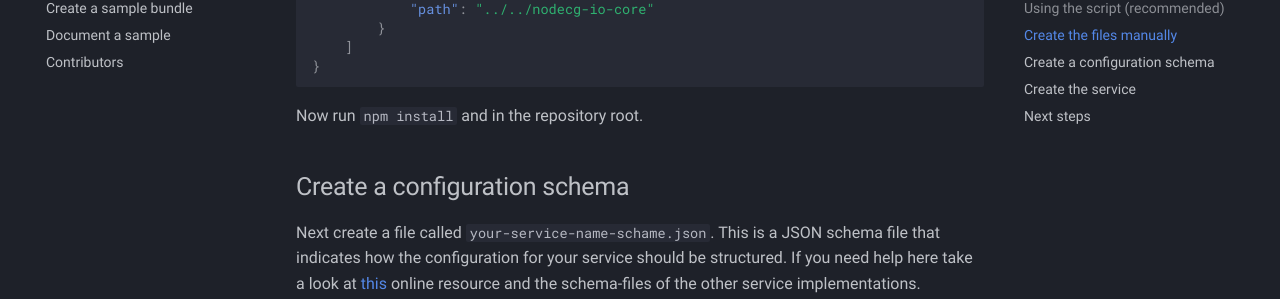
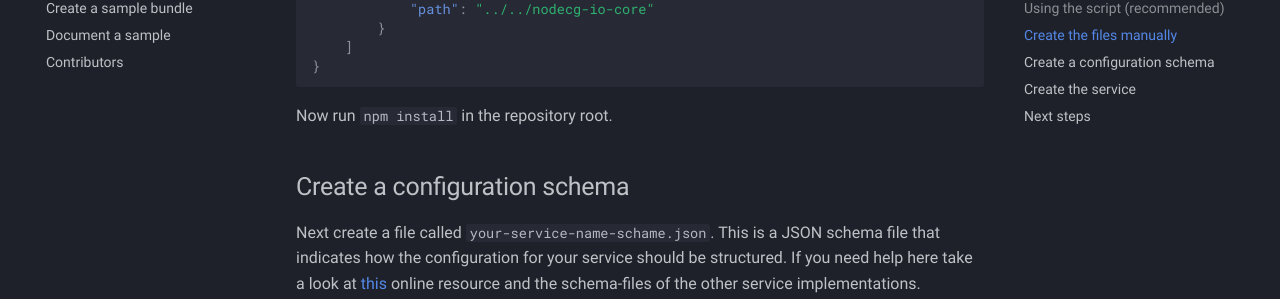
Before and after one commit to codeoverflow-org/nodecg-io-docs, an MkDocs documentation site: the page built from docs/contribute/create_service.md, in a window 1280 px wide and 900 px high, scrolled down 2226 px. Shown: the part 154-453 px from the top of the window. Built offline with MkDocs 1.6.1 and Material for MkDocs 9.7.7, drawn with Linux system fonts in a browser that asks for light colours; comment, search, counter and statistics services are not loaded; the version menu is left out; some of the changed text lies outside the part shown.

Commit message:
Apply suggestions from code review
Co-authored-by: Daniel Huber <daniel.hub@outlook.de>

````diff
--- a/docs/contribute/create_service.md
+++ b/docs/contribute/create_service.md
@@ -102,7 +102,7 @@ Next you need to put a file called `tsconfig.json` next to your `package.json`.
 }
 ```
 
-Now run `npm install` and in the repository root.
+Now run `npm install` in the repository root.
 
 ## Create a configuration schema
 
````
Also changed, not shown: other parts of docs/contribute/create_service.md (+1 -1 lines).
